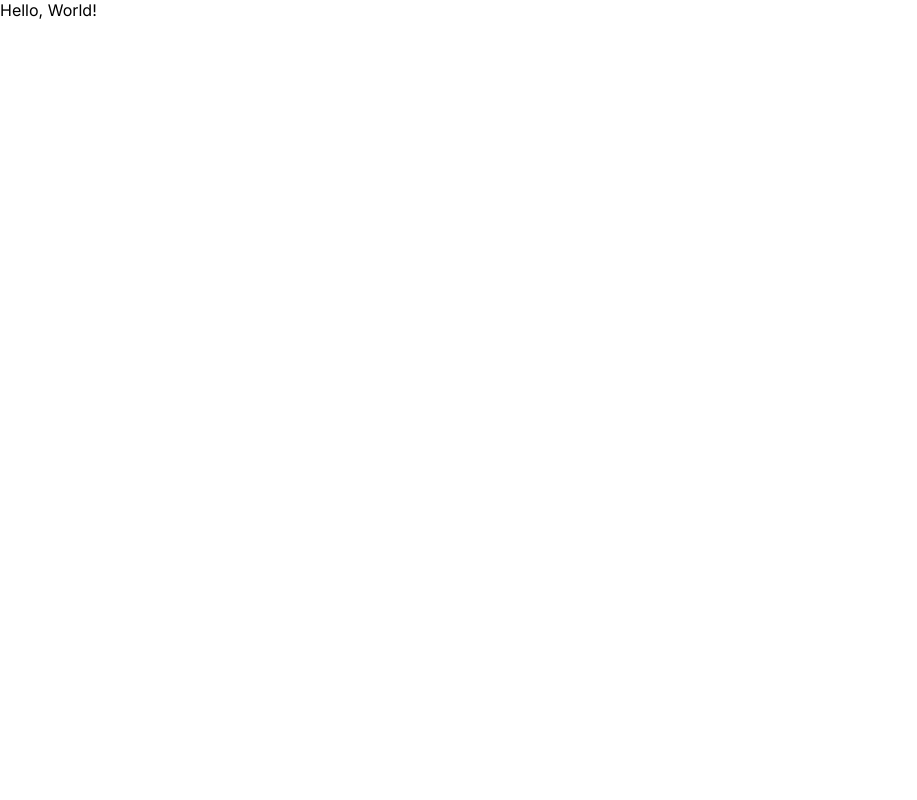
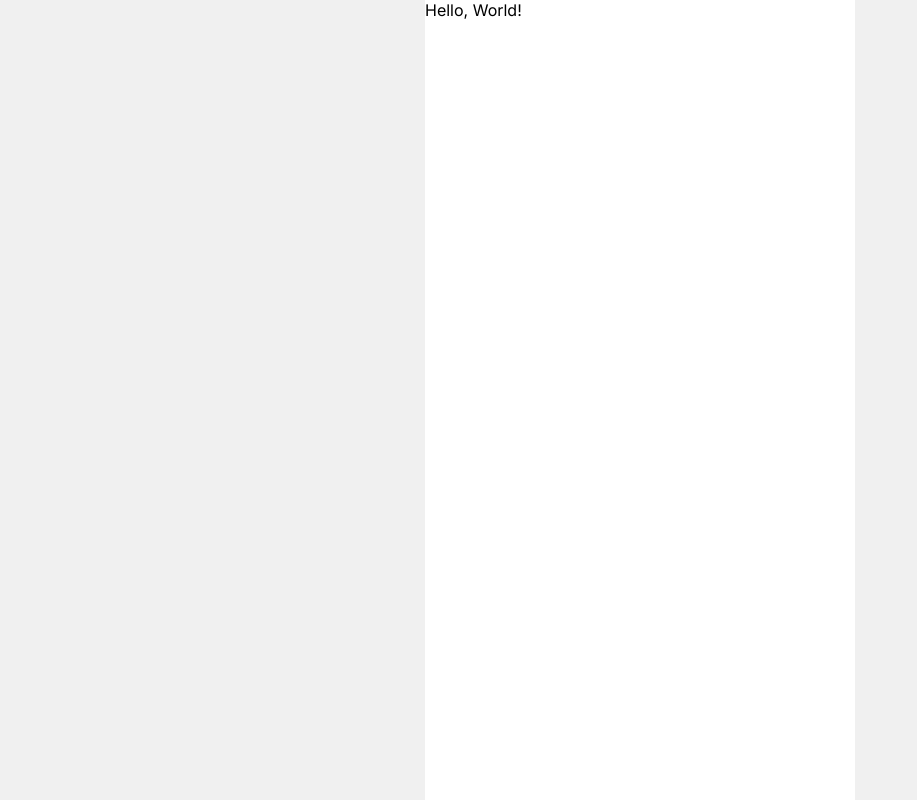
Before and after one commit to Fitapat/Fitapat-front, a Next.js app: page / in a window 1280 px wide. Shown: the whole page, without its empty margins (0-917 px from the left). Built offline with nearby package versions, Linux system fonts and the light colour scheme.

Commit message:
style: global.css 수정

```diff
--- a/src/app/globals.css
+++ b/src/app/globals.css
@@ -1,7 +1,20 @@
-body,html {
+html {
+    background-color: #f0f0f0;
     margin: 0;
     padding: 0;
-}
-* {
+  }
+
+  body {
+    display: flex;
+    flex-direction: column;
     box-sizing: border-box;
-}
+    width: 100%;
+    height: 100vh;
+    max-width: 430px;
+    margin: 0 auto;
+    background-color: white;
+
+    @media (max-width: 430px) {
+      max-width: 100%;
+    }
+  }
```
